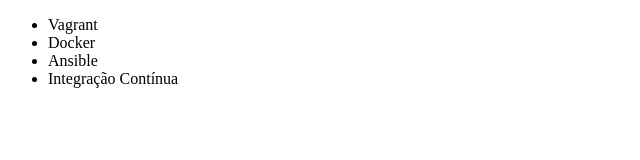
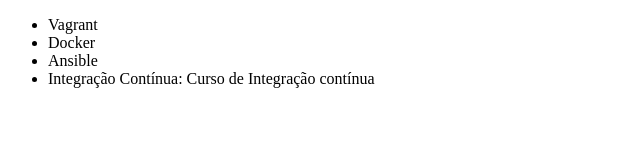
Before and after one commit to Urkandir/curso-alura, a plain HTML site: page index.html in a window 1280 px wide. Shown: the whole page, without its empty margins (0-640 px from the left). Drawn offline with Linux system fonts and the light colour scheme.

Commit message:
Adicionado uma descrição ao curso de Integração Contínua

```diff
--- a/index.html
+++ b/index.html
@@ -9,7 +9,7 @@
         <li>Vagrant</li>
         <li>Docker</li>
         <li>Ansible</li>
-        <li>Integração Contínua</li>
+        <li>Integração Contínua: Curso de Integração contínua</li>
     </ul>
 </body>
 </html>
```
